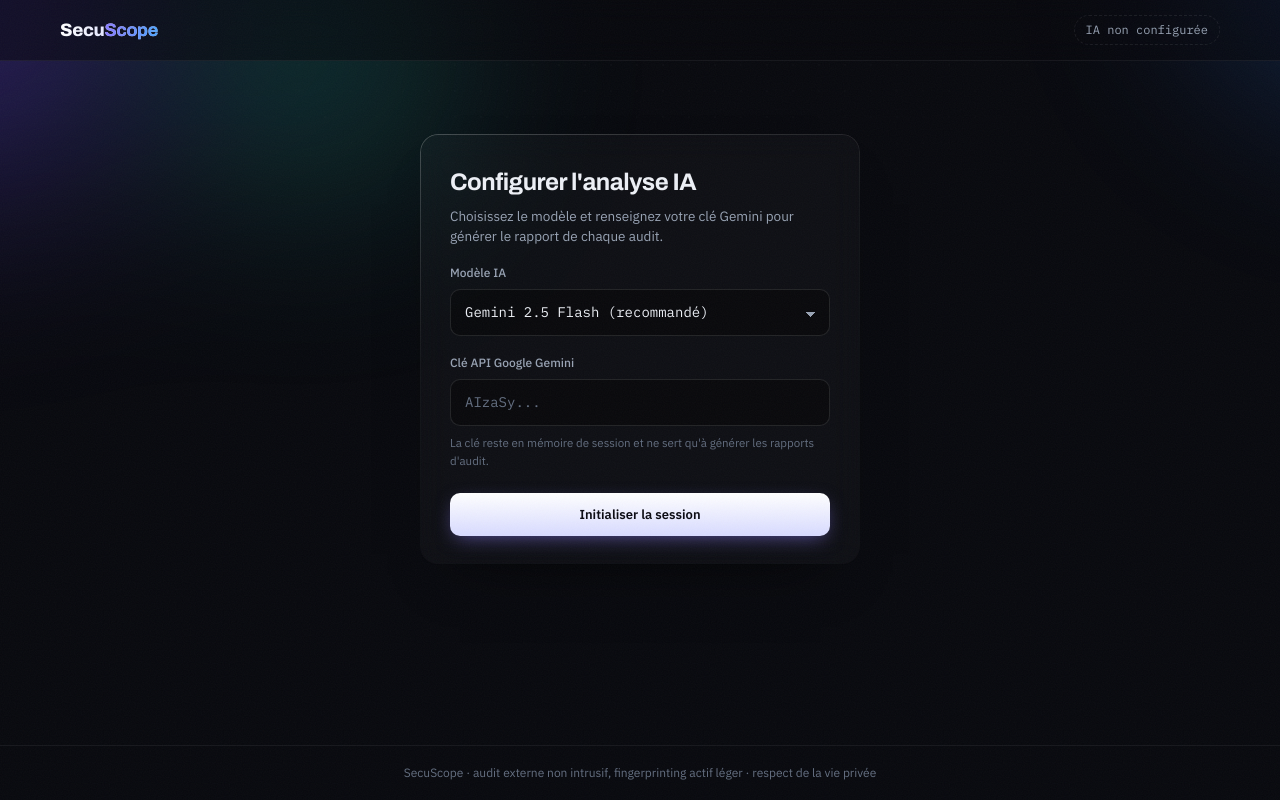
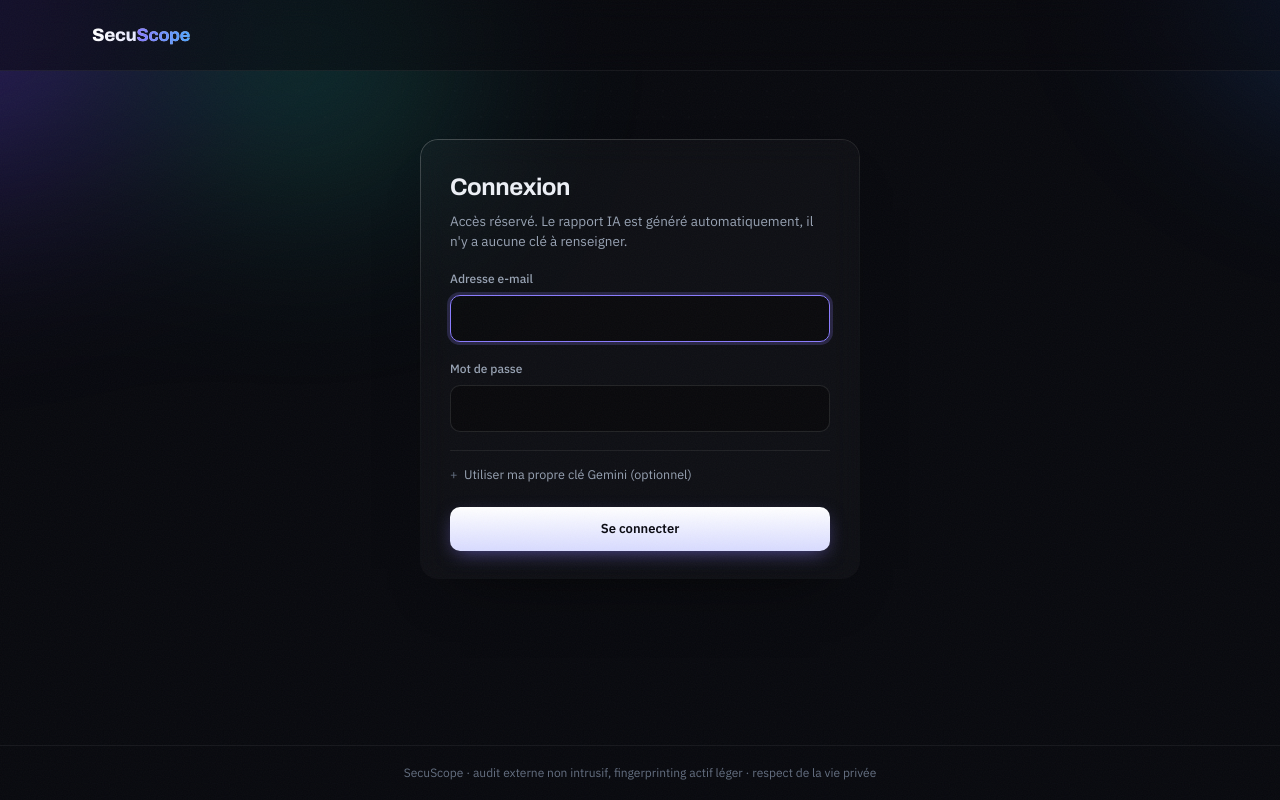
Before and after one commit to WeKup/SecuScope, a Flask app: page / in a window 1280 px wide. Run offline with Flask 3, Linux system fonts and the light colour scheme.

Commit message:
feat(auth): accès par compte, flask create-user, clé Gemini côté serveur, /health
Application derrière connexion (sauf login et /health), comptes créés uniquement par CLI, cookie de
session Secure par défaut, SECRET_KEY et DATABASE_URL obligatoires, clé GOOGLE_API_KEY serveur avec
surcharge de session optionnelle, création des tables sous verrou Postgres, bouton « Nouveau scan »
masqué sur la page de saisie, journalisation configurée.

```diff
--- a/app/routes.py
+++ b/app/routes.py
@@ -1,9 +1,11 @@
+import os
 from flask import Blueprint, render_template, request, redirect, url_for, flash, session, abort
+from werkzeug.security import check_password_hash, generate_password_hash
 import validators
 from app.services.scanner import analyze_target
 from app.services.ai import generate_report
 from app.services.scoring import calculate_trust_score
-from app.models import db, Audit
+from app.models import db, Audit, User
 import uuid
 from urllib.parse import urlparse
 
@@ -17,6 +19,40 @@ ALLOWED_MODELS = {
 }
 DEFAULT_MODEL = "gemini-2.5-flash"
 MAX_API_KEY_LENGTH = 256
+MAX_EMAIL_LENGTH = 255
+MAX_PASSWORD_LENGTH = 256
+
+# Hash factice : on le vérifie quand l'e-mail est inconnu pour que le temps de réponse
+# ne révèle pas quels comptes existent.
+_DUMMY_HASH = generate_password_hash("secuscope-dummy-password")
+
+# Seuls ces endpoints sont accessibles sans compte (les fichiers statiques ne passent pas par le blueprint).
+PUBLIC_ENDPOINTS = {'main.login', 'main.health'}
+
+
+@bp.before_request
+def require_login():
+    """Toute l'application est derrière connexion, sauf la page de login et /health."""
+    if request.endpoint in PUBLIC_ENDPOINTS:
+        return None
+    user_id = session.get('user_id')
+    if not user_id or db.session.get(User, user_id) is None:
+        session.clear()
+        return redirect(url_for('main.login'))
+    return None
+
+
+@bp.app_context_processor
+def inject_ui_context():
+    """Modèle IA effectif et origine de la clé, pour le header."""
+    return {
+        'current_model': session.get('user_model_id') or DEFAULT_MODEL,
+        'own_key': bool(session.get('user_api_key')),
+    }
+
+
+def _server_api_key():
+    return os.getenv('GOOGLE_API_KEY', '').strip()
 
 def normalize_domain(raw: str) -> str:
     """Extrait le domaine nu depuis une saisie libre :
@@ -33,21 +69,39 @@ def normalize_domain(raw: str) -> str:
     return host.lower().rstrip(".")
 
 
+@bp.route('/health')
+def health():
+    return {"status": "ok"}, 200
+
+
 @bp.route('/', methods=['GET', 'POST'])
 def login():
     if request.method == 'POST':
-        api_key = request.form.get('api_key', '').strip()
+        email = (request.form.get('email') or '').strip().lower()
+        password = request.form.get('password') or ''
+        api_key = (request.form.get('api_key') or '').strip()
         model_id = request.form.get('model_id', DEFAULT_MODEL)
 
-        if not api_key or len(api_key) > MAX_API_KEY_LENGTH:
-            return render_template('login.html', error="Clé API invalide.")
+        user = None
+        if email and len(email) <= MAX_EMAIL_LENGTH and len(password) <= MAX_PASSWORD_LENGTH:
+            user = User.query.filter_by(email=email).first()
+        valid = user.check_password(password) if user else (check_password_hash(_DUMMY_HASH, password) and False)
+        if not valid:
+            return render_template('login.html', error="Identifiants invalides."), 401
+        if len(api_key) > MAX_API_KEY_LENGTH:
+            return render_template('login.html', error="Clé API invalide."), 400
 
+        session.clear()  # nouvelle session : pas de fixation, historique cloisonné par connexion
+        session.permanent = True
+        session['user_id'] = user.id
         if model_id not in ALLOWED_MODELS:
             model_id = DEFAULT_MODEL
+        session['user_model_id'] = model_id
+        if api_key:  # surcharge optionnelle : sans elle, la clé serveur (GOOGLE_API_KEY) est utilisée
+            session['user_api_key'] = api_key
+        return redirect(url_for('main.index'))
 
-        session.permanent = True
-        session['user_api_key'] = api_key
-        session['user_model_id'] = model_id
+    if session.get('user_id'):
         return redirect(url_for('main.index'))
     return render_template('login.html')
 
@@ -58,9 +112,6 @@ def index():
 
         if not request.form.get('legal_consent'):
             return render_template('index.html', error="Vous devez certifier avoir l'autorisation de scanner ce domaine.")
-
-        if 'user_api_key' not in session:
-            return render_template('login.html', error="Session expirée. Veuillez vous reconnecter")
 
         if not domain:
             return redirect(url_for('main.index'))
@@ -89,7 +140,11 @@ def index():
         # score_breakdown : le vrai détail par catégorie (futur front).
         scan_res['score_details'] = score_data['details']
         scan_res['score_breakdown'] = {k: score_data[k] for k in ('categories', 'infra_bonus', 'raw_score', 'cap')}
-        ai_res = generate_report(scan_res, api_key=session['user_api_key'], model_id=session['user_model_id'])
+        ai_res = generate_report(
+            scan_res,
+            api_key=session.get('user_api_key') or _server_api_key(),
+            model_id=session.get('user_model_id') or DEFAULT_MODEL,
+        )
 
         audit = Audit(
             domain=domain,
@@ -132,5 +187,5 @@ def dashboard(audit_id):
 @bp.route('/logout')
 def logout():
     session.clear()
-    flash("Session IA fermée avec succès.", "info")
+    flash("Vous êtes déconnecté.", "info")
     return redirect(url_for('main.login'))
--- a/app/static/css/secuscope.css
+++ b/app/static/css/secuscope.css
@@ -36,7 +36,7 @@ main.wrap{flex:1;}
 
 /* header */
 .site-header{border-bottom:1px solid rgba(255,255,255,.06);background:rgba(8,9,14,.55);backdrop-filter:blur(12px);position:sticky;top:0;z-index:20;}
-.hbar{display:flex;align-items:center;gap:18px;padding:15px 0;}
+.hbar{display:flex;align-items:center;gap:18px;min-height:70px;}
 .wm{font-family:'Archivo',sans-serif;font-weight:800;font-size:18px;letter-spacing:-.02em;
   background:linear-gradient(90deg,#fff,#c7ccff);-webkit-background-clip:text;background-clip:text;color:transparent;}
 .wm b{background:linear-gradient(90deg,var(--accent),var(--accent2));-webkit-background-clip:text;background-clip:text;color:transparent;}
@@ -319,3 +319,11 @@ select.input option{background:#0d0f16;}
 .aifail{display:flex;flex-direction:column;gap:10px;font-size:13.5px;color:var(--muted);line-height:1.6;margin:auto 0;padding:10px 0;}
 .aifail b{color:var(--tx);font-weight:600;}
 .trend svg{display:block;}
+
+/* login : clé personnelle optionnelle */
+.own-key{margin-top:18px;border-top:1px solid rgba(255,255,255,.07);padding-top:14px;}
+.own-key summary{cursor:pointer;font-size:12.5px;color:var(--muted);list-style:none;}
+.own-key summary::-webkit-details-marker{display:none;}
+.own-key summary::before{content:"+";display:inline-block;width:14px;color:var(--faint);}
+.own-key[open] summary::before{content:"−";}
+.own-key summary:hover{color:var(--tx);}
--- a/app/templates/base.html
+++ b/app/templates/base.html
@@ -20,12 +20,10 @@
             <a href="{{ url_for('main.index') }}" class="wm" aria-label="SecuScope, nouveau scan">Secu<b>Scope</b></a>
             {% block header_target %}{% endblock %}
             <div class="hright">
-                {% if session.get('user_api_key') %}
-                    <span class="hmodel"><span class="sr-only">IA configurée :</span>{{ session.get('user_model_id') }}</span>
-                    <a href="{{ url_for('main.index') }}" class="btn">Nouveau scan</a>
+                {% if session.get('user_id') %}
+                    <span class="hmodel" title="{{ 'Clé Gemini personnelle' if own_key else 'Clé Gemini du serveur' }}"><span class="sr-only">Modèle IA :</span>{{ current_model }}</span>
+                    {% if request.endpoint != 'main.index' %}<a href="{{ url_for('main.index') }}" class="btn">Nouveau scan</a>{% endif %}
                     <a href="{{ url_for('main.logout') }}" class="hlink">Déconnexion</a>
-                {% else %}
-                    <a href="{{ url_for('main.login') }}" class="hmodel off">IA non configurée</a>
                 {% endif %}
             </div>
         </div>
--- a/app/templates/login.html
+++ b/app/templates/login.html
@@ -1,12 +1,12 @@
 {% extends "base.html" %}
 
-{% block title %}Connexion IA — SecuScope{% endblock %}
+{% block title %}Connexion — SecuScope{% endblock %}
 
 {% block content %}
 <div class="landing">
     <div class="glass spot lcard rise" style="animation-delay:.05s">
-        <h1>Configurer l'analyse IA</h1>
-        <p class="say">Choisissez le modèle et renseignez votre clé Gemini pour générer le rapport de chaque audit.</p>
+        <h1>Connexion</h1>
+        <p class="say">Accès réservé. Le rapport IA est généré automatiquement, il n'y a aucune clé à renseigner.</p>
 
         {% if error %}
         <div class="errbox" role="alert"><span class="i" aria-hidden="true">!</span><span>{{ error }}</span></div>
@@ -15,18 +15,26 @@
         <form action="{{ url_for('main.login') }}" method="POST">
             <input type="hidden" name="csrf_token" value="{{ csrf_token() }}" />
 
-            <label class="lb" for="model_id">Modèle IA</label>
-            <select id="model_id" name="model_id" class="input">
-                <option value="gemini-2.5-flash">Gemini 2.5 Flash (recommandé)</option>
-                <option value="gemini-2.5-flash-lite-preview-06-17">Gemini 2.5 Flash Lite (éco)</option>
-                <option value="gemini-1.5-flash">Gemini 1.5 Flash (legacy)</option>
-            </select>
+            <label class="lb" for="email">Adresse e-mail</label>
+            <input type="email" id="email" name="email" class="input" required autocomplete="username" autofocus>
 
-            <label class="lb" for="api_key">Clé API Google Gemini</label>
-            <input type="password" id="api_key" name="api_key" class="input" required placeholder="AIzaSy..." autocomplete="off">
-            <p class="hint">La clé reste en mémoire de session et ne sert qu'à générer les rapports d'audit.</p>
+            <label class="lb" for="password">Mot de passe</label>
+            <input type="password" id="password" name="password" class="input" required autocomplete="current-password">
 
-            <button type="submit" class="btn">Initialiser la session</button>
+            <details class="own-key">
+                <summary>Utiliser ma propre clé Gemini (optionnel)</summary>
+                <label class="lb" for="model_id">Modèle IA</label>
+                <select id="model_id" name="model_id" class="input">
+                    <option value="gemini-2.5-flash" selected>Gemini 2.5 Flash (recommandé)</option>
+                    <option value="gemini-2.5-flash-lite-preview-06-17">Gemini 2.5 Flash Lite (éco)</option>
+                    <option value="gemini-1.5-flash">Gemini 1.5 Flash (legacy)</option>
+                </select>
+                <label class="lb" for="api_key">Clé API Google Gemini</label>
+                <input type="password" id="api_key" name="api_key" class="input" placeholder="AIzaSy..." autocomplete="off">
+                <p class="hint">Sans clé personnelle, la clé du serveur est utilisée. La vôtre reste en mémoire de session et n'est jamais enregistrée.</p>
+            </details>
+
+            <button type="submit" class="btn">Se connecter</button>
         </form>
     </div>
 </div>
--- a/run.py
+++ b/run.py
@@ -1,8 +1,10 @@
-from app import create_app, db
+"""Point d'entrée de développement local (python run.py). En production : gunicorn (voir Dockerfile)."""
+import os
+
+from app import create_app
 
 app = create_app()
 
 if __name__ == '__main__':
-    with app.app_context():
-        db.create_all()
-    app.run(host='0.0.0.0', port=5000, debug=True)
+    # Debug désactivé par défaut ; FLASK_DEBUG=1 pour le développement uniquement.
+    app.run(host='127.0.0.1', port=5000, debug=os.getenv('FLASK_DEBUG') == '1')
```
Also changed, not shown: app/__init__.py (+36 -7 lines), app/cli.py (added, +31 -0 lines), app/models.py (+17 -0 lines).
